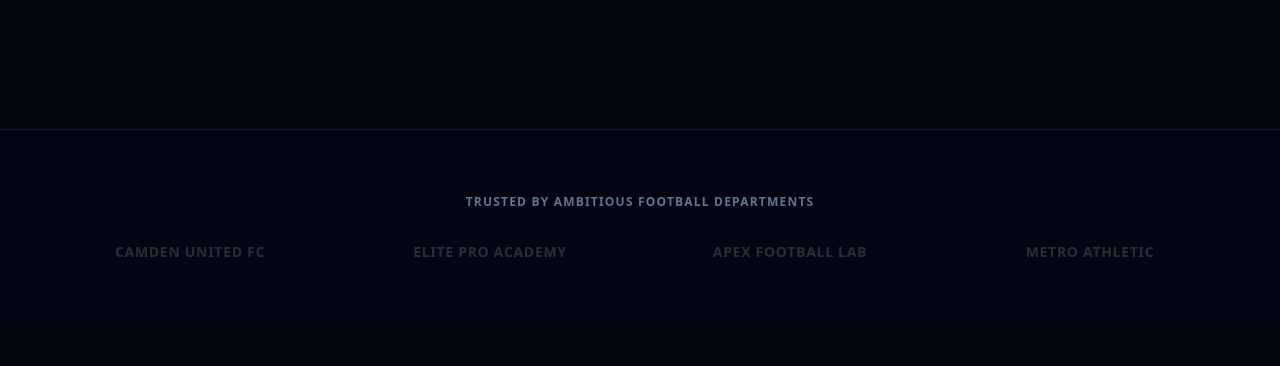
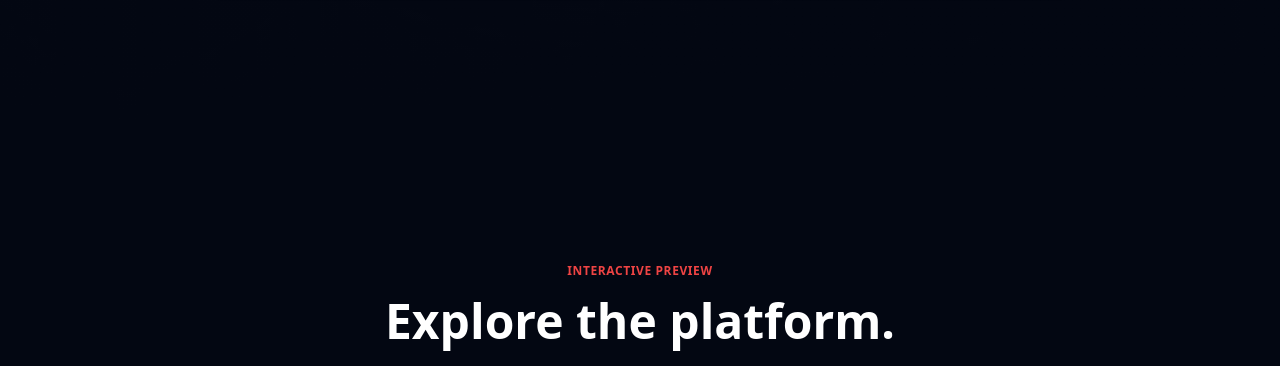
Before and after one commit to Flippetyflop86/CamdenUnited2026, a Next.js app: page / in a window 1280 px wide. Shown: the part 1160-1526 px from the top of the page. Built offline with nearby package versions, Linux system fonts and the light colour scheme; no server answers.

Commit message:
fix: remove fake social proof section from landing page

```diff
--- a/src/app/page.tsx
+++ b/src/app/page.tsx
@@ -150,16 +150,7 @@ export default function LandingPage() {
                 </div>
             </header>
 
-            {/* Trusted By Roster */}
-            <section className="py-16 border-t border-slate-900 bg-slate-950/10 text-center">
-                <p className="text-xs uppercase tracking-widest font-black text-slate-500">Trusted by ambitious football departments</p>
-                <div className="max-w-6xl mx-auto grid grid-cols-2 md:grid-cols-4 gap-12 pt-8 opacity-25 grayscale filter text-slate-400 font-extrabold text-sm tracking-wider">
-                    <div>CAMDEN UNITED FC</div>
-                    <div>ELITE PRO ACADEMY</div>
-                    <div>APEX FOOTBALL LAB</div>
-                    <div>METRO ATHLETIC</div>
-                </div>
-            </section>
+
 
             {/* Interactive Vector Product Tour Section */}
             <section id="tour" className="py-32 max-w-6xl mx-auto px-6 space-y-16">
```
